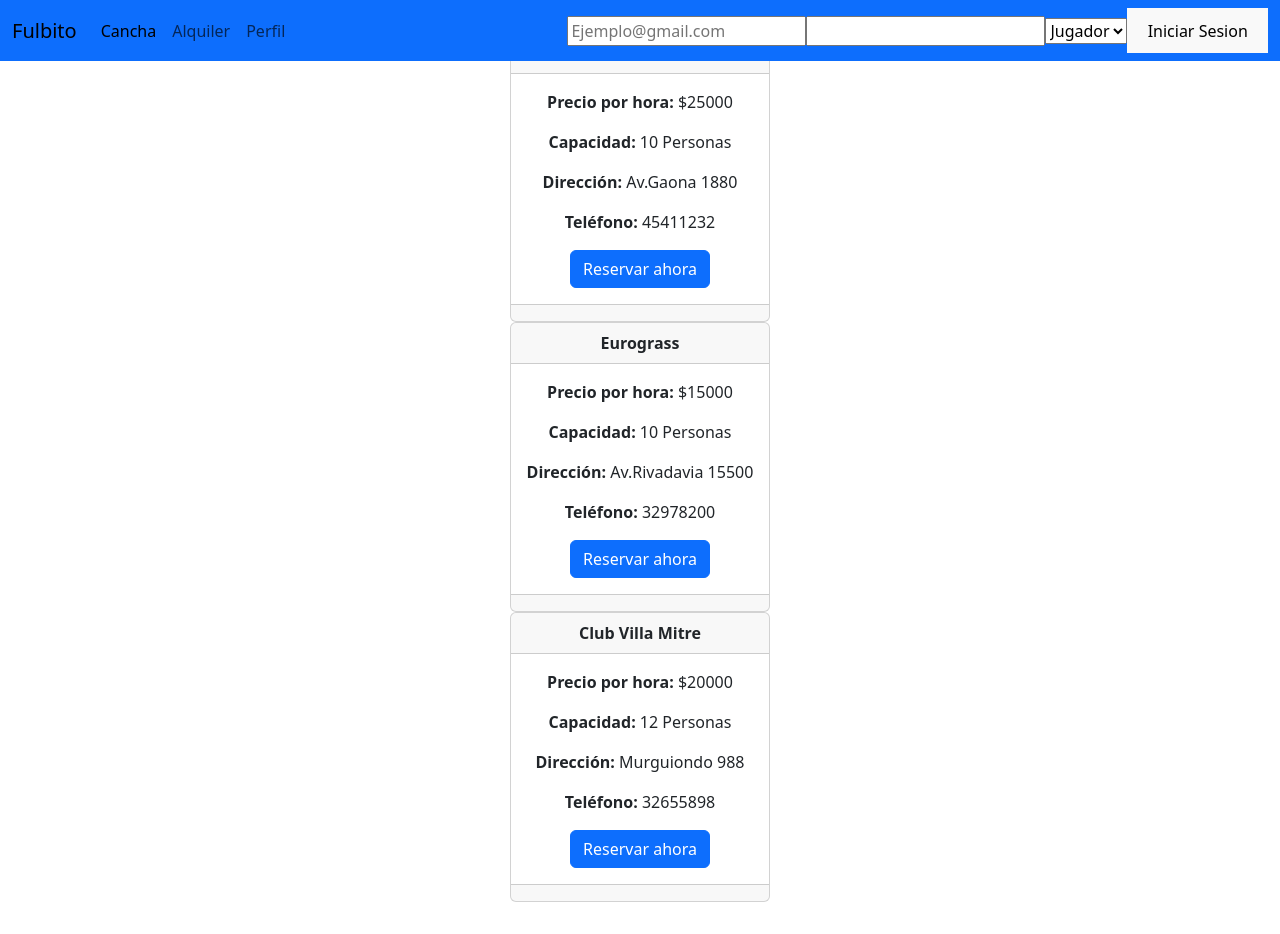
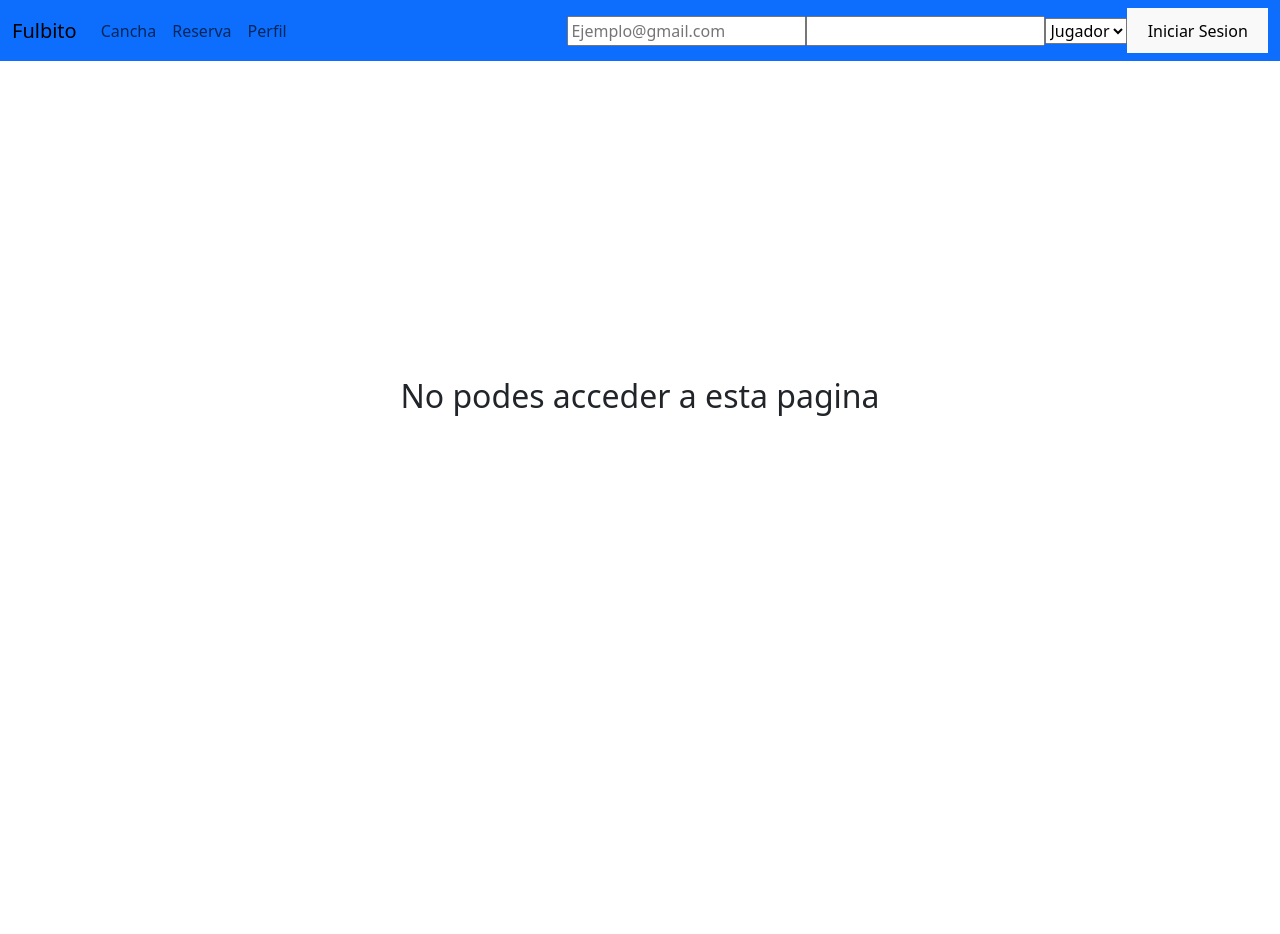
Before and after one commit to FrancoJarc/Fulbito, a React (Vite) app: page /reserva in a window 1280 px wide. After the commit the page ends 800 px from the top, so only its background shows below. Built offline with nearby package versions, Linux system fonts and the light colour scheme.

Commit message:
Rutas hechas

```diff
--- a/src/App.jsx
+++ b/src/App.jsx
@@ -5,30 +5,21 @@ import './App.css'
 import { Navbar } from './components/navbar/Navbar'
 import { AuthProvider } from './context/AuthContext'
 import { Card } from './components/Card/Card'
+import { BrowserRouter, Route, Routes } from 'react-router-dom'
+import { appRoutes } from './routes/routes'
 
 function App() {
-  const canchas = [
-    { id: 1, nombre: "La bombonerita", precio: "$25000", capacidad: "10 Personas", calle: "Av.Gaona 1880", telefono: 45411232 },
-    { id: 2, nombre: "Eurograss", precio: "$15000", capacidad: "10 Personas", calle: "Av.Rivadavia 15500", telefono: 32978200 },
-    { id: 3, nombre: "Club Villa Mitre", precio: "$20000", capacidad: "12 Personas", calle: "Murguiondo 988", telefono: 32655898 },
-  ];
-
-
-
   return (<>
 
     <AuthProvider>
-      <Navbar />
-      {canchas.map((cancha) => (
-        <Card key={cancha.id}
-          nombre={cancha.nombre}
-          precio={cancha.precio}
-          capacidad={cancha.capacidad}
-          calle={cancha.calle}
-          telefono={cancha.telefono}/>
-      ))}
-
-
+      <BrowserRouter>
+        <Navbar />
+        <Routes>
+          {appRoutes.map(route => (
+            <Route key={route.name} path={route.path} element={route.element} />
+          ))}
+        </Routes>
+      </BrowserRouter>
     </AuthProvider>
 
   </>
--- a/src/components/navbar/Navbar.jsx
+++ b/src/components/navbar/Navbar.jsx
@@ -1,5 +1,7 @@
+import { Link } from "react-router-dom";
 import { useAuth } from "../../context/AuthContext"
 import { Login } from "../../pages/login/Login";
+import { appRoutes } from "../../routes/routes";
 
 function Navbar() {
     const { isLogueado, login } = useAuth();
@@ -34,15 +36,13 @@ function Navbar() {
                 </button>
                 <div className="collapse navbar-collapse" id="navbarSupportedContent">
                     <ul className="navbar-nav me-auto mb-2 mb-lg-0">
-                        <li className="nav-item">
-                            <a className="nav-link active" aria-current="page" href="../../pages/cancha/Cancha.jsx">Cancha</a>
-                        </li>
-                        <li className="nav-item">
-                            <a className="nav-link" href="#">Alquiler</a>
-                        </li>
-                        <li className="nav-item dropdown">
-                            <a className="nav-link" href="#">Perfil</a>
-                        </li>
+                        {appRoutes.map(route => (
+                            <li className="nav-item" key={route.name}>
+                                <Link className="nav-link" to={route.path}>
+                                    {route.name}
+                                </Link>
+                            </li>
+                        ))}
                     </ul>
                 </div>
                 {!isLogueado ? (
--- a/src/pages/cancha/Cancha.jsx
+++ b/src/pages/cancha/Cancha.jsx
@@ -1,11 +1,30 @@
+import { Card } from "../../components/Card/Card";
+import { useAuth } from "../../context/AuthContext";
+
 export function Cancha() {
+    const canchas = [
+        { id: 1, nombre: "La bombonerita", precio: "$25000", capacidad: "10 Personas", calle: "Av.Gaona 1880", telefono: 45411232 },
+        { id: 2, nombre: "Eurograss", precio: "$15000", capacidad: "10 Personas", calle: "Av.Rivadavia 15500", telefono: 32978200 },
+        { id: 3, nombre: "Club Villa Mitre", precio: "$20000", capacidad: "12 Personas", calle: "Murguiondo 988", telefono: 32655898 },
+    ];
 
     const { isLogueado } = useAuth();
 
     return (
         <>
             {isLogueado ? (
-                <h2>Canchas paginas</h2>
+                <div>
+                    {canchas.map((cancha) => (
+                        <Card
+                            key={cancha.id}
+                            nombre={cancha.nombre}
+                            precio={cancha.precio}
+                            capacidad={cancha.capacidad}
+                            calle={cancha.calle}
+                            telefono={cancha.telefono}
+                        />
+                    ))}
+                </div>
             ) : (
                 <h2> No podes acceder a esta pagina</h2>
             )}
--- /dev/null
+++ b/src/pages/perfil/Perfil.jsx
@@ -0,0 +1,21 @@
+import { useAuth } from "../../context/AuthContext";
+
+export function Perfil() {
+
+    const { isLogueado } = useAuth();
+
+    return (
+        <>
+            {isLogueado ? (
+                <h2>Perfil</h2>
+            ) : (
+                <h2> No podes acceder a esta pagina</h2>
+            )}
+
+        </>
+    )
+
+
+
+
+}
--- /dev/null
+++ b/src/pages/reserva/Reserva.jsx
@@ -0,0 +1,21 @@
+import { useAuth } from "../../context/AuthContext";
+
+export function Reserva() {
+
+    const { isLogueado } = useAuth();
+
+    return (
+        <>
+            {isLogueado ? (
+                <h2>Reserva pagina</h2>
+            ) : (
+                <h2> No podes acceder a esta pagina</h2>
+            )}
+
+        </>
+    )
+
+
+
+
+}
--- /dev/null
+++ b/src/routes/routes.jsx
@@ -0,0 +1,10 @@
+import { Cancha } from "../pages/cancha/Cancha";
+import { Perfil } from "../pages/perfil/Perfil";
+import { Reserva } from "../pages/reserva/Reserva";
+
+export const appRoutes = [
+    { path: "/cancha", element: <Cancha />, name: "Cancha" },
+    { path: "/reserva", element: <Reserva />, name: "Reserva" },
+    { path: "/perfil", element: <Perfil />, name: "Perfil" },
+
+]
```
